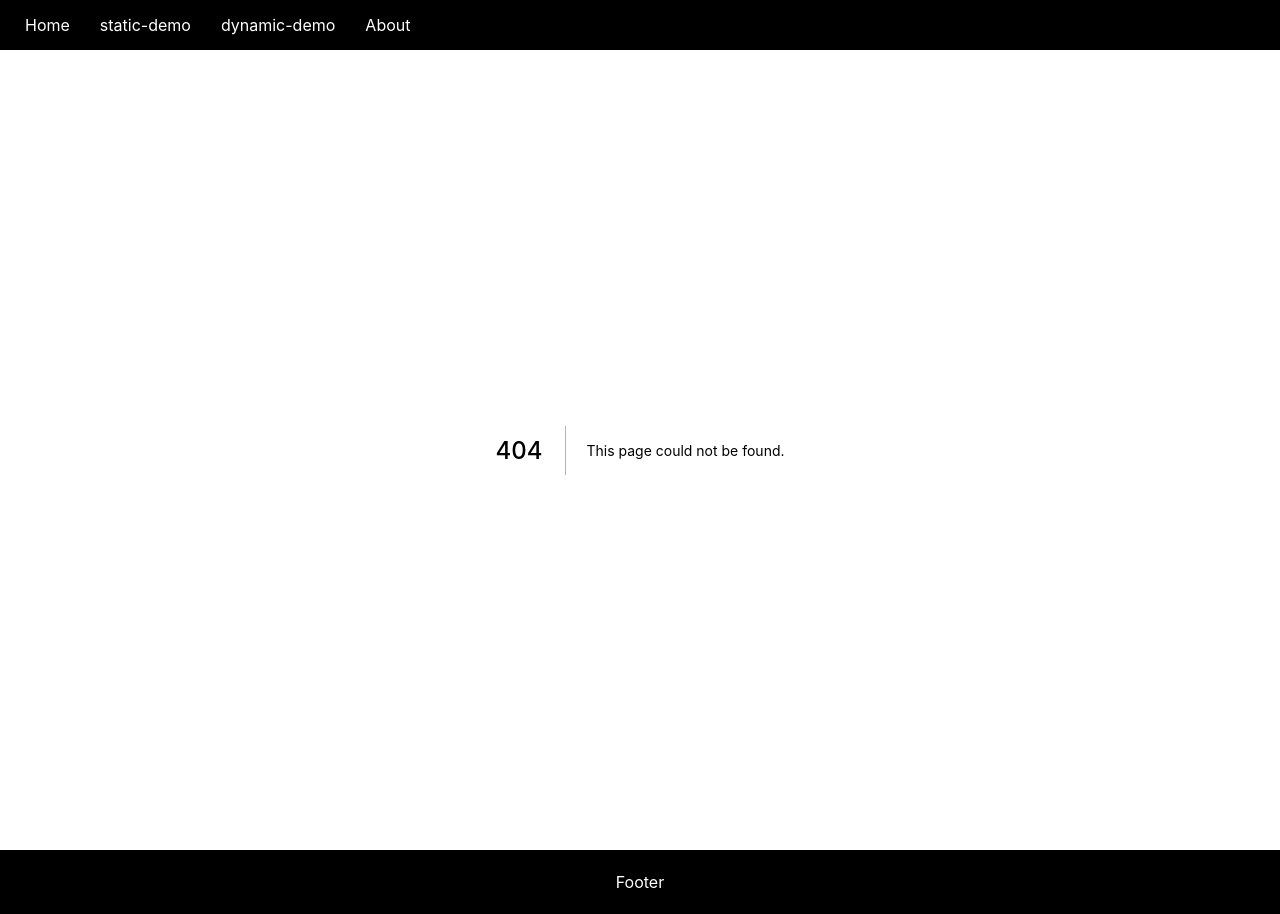
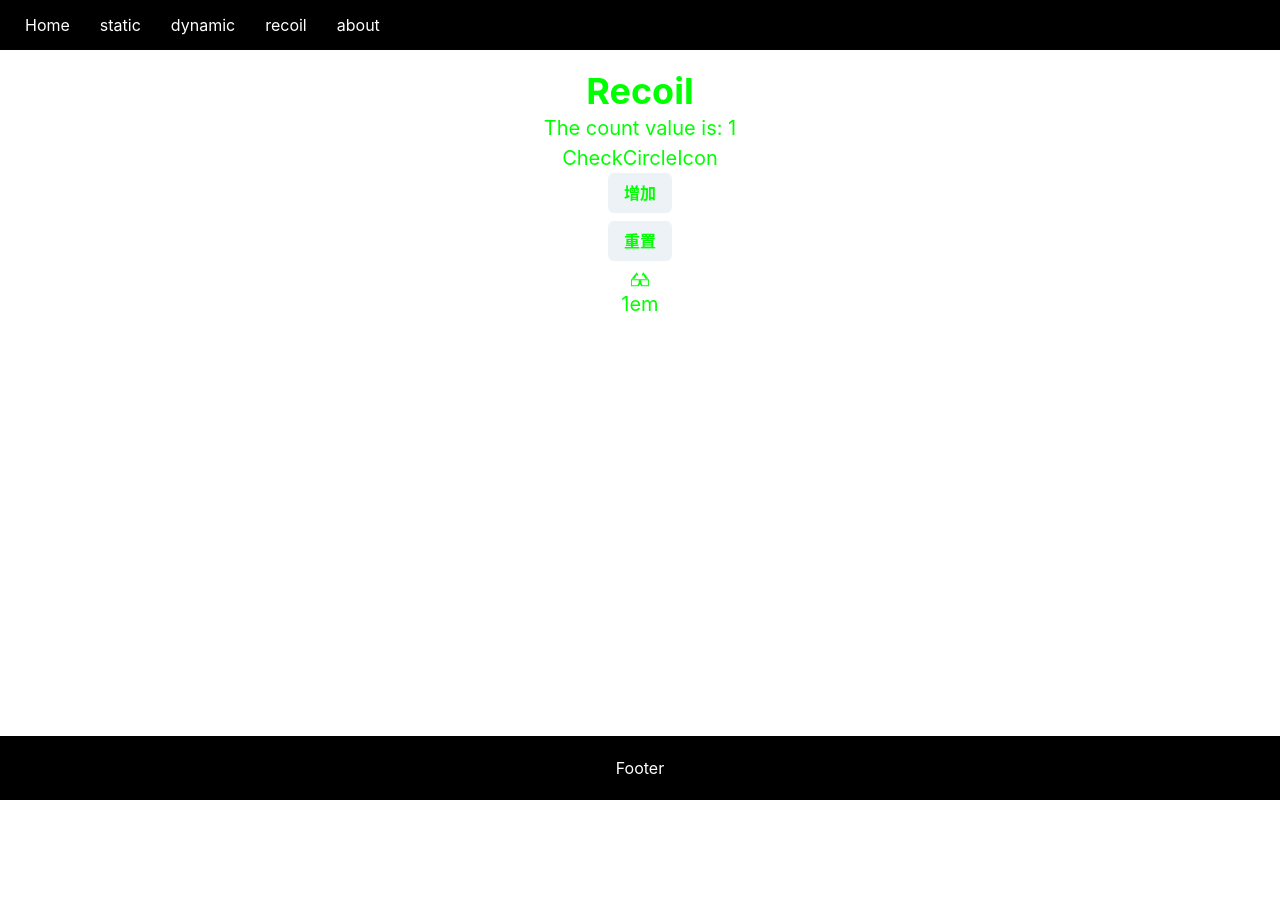
Before and after one commit to nshen/my-react-starter-2021, a Next.js app: page /recoil-demo in a window 1280 px wide. Before the commit this address had no page. After the commit the page ends 800 px from the top, so only its background shows below. Built offline with nearby package versions, Linux system fonts and the light colour scheme.

Commit message:
add recoil

```diff
--- a/components/Nav/index.tsx
+++ b/components/Nav/index.tsx
@@ -10,13 +10,16 @@
           <Link href="/">Home</Link>
         </li>
         <li>
-          <Link href="/static-demo">static-demo</Link>
+          <Link href="/static-demo">static</Link>
         </li>
         <li>
-          <Link href="/dynamic-demo">dynamic-demo</Link>
+          <Link href="/dynamic-demo">dynamic</Link>
         </li>
         <li>
-          <Link href="/about">About</Link>
+          <Link href="/recoil-demo">recoil</Link>
+        </li>
+        <li>
+          <Link href="/about">about</Link>
         </li>
       </ul>
     </nav>
--- a/package.json
+++ b/package.json
@@ -15,7 +15,9 @@
     "framer-motion": "^4",
     "next": "11.0.1",
     "react": "17.0.2",
-    "react-dom": "17.0.2"
+    "react-dom": "17.0.2",
+    "react-icons": "^4.2.0",
+    "recoil": "^0.3.1"
   },
   "devDependencies": {
     "@types/react": "17.0.11",
--- a/pages/_app.tsx
+++ b/pages/_app.tsx
@@ -3,14 +3,17 @@
 import Layout from "../components/Layout";
 import { ChakraProvider } from "@chakra-ui/react";
 import theme, { help } from "../styles/theme";
+import { RecoilRoot } from "recoil";
 
 function MyApp({ Component, pageProps }: AppProps) {
   //   help();
   return (
     <ChakraProvider resetCSS theme={theme}>
-      <Layout>
-        <Component {...pageProps} />
-      </Layout>
+      <RecoilRoot>
+        <Layout>
+          <Component {...pageProps} />
+        </Layout>
+      </RecoilRoot>
     </ChakraProvider>
   );
 }
--- /dev/null
+++ b/pages/recoil-demo.tsx
@@ -0,0 +1,38 @@
+import React from "react";
+import { Flex, Box, Heading, Text, Button, Icon } from "@chakra-ui/react";
+import { Gi3DGlasses } from "react-icons/gi";
+import { useRecoilState, useResetRecoilState, useRecoilValue } from "recoil";
+import { countAtom, countSelector } from "../states";
+
+const RecoilDemo = () => {
+  const [count, setCount] = useRecoilState(countAtom);
+  const resetCount = useResetRecoilState(countAtom);
+  const iconSize = useRecoilValue(countSelector);
+  return (
+    <Flex direction="column" alignItems="center" w="100vw" p="5">
+      <Heading>Recoil</Heading>
+      <Text>The count value is: {count}</Text>
+      CheckCircleIcon
+      <Button
+        mb={2}
+        onClick={() => {
+          setCount(count + 1);
+        }}
+      >
+        增加
+      </Button>
+      <Button
+        mb={2}
+        onClick={() => {
+          resetCount();
+        }}
+      >
+        重置
+      </Button>
+      <Icon as={Gi3DGlasses} boxSize={iconSize} />
+      <Text>{iconSize}</Text>
+    </Flex>
+  );
+};
+
+export default RecoilDemo;
--- /dev/null
+++ b/states/index.ts
@@ -0,0 +1,14 @@
+import { atom, selector } from "recoil";
+
+export const countAtom = atom({
+  key: "count-atom",
+  default: 1,
+});
+
+export const countSelector = selector({
+  key: "count-selector",
+  get: ({ get }) => {
+    const count = get(countAtom); // 取countAtom，修改
+    return count + "em";
+  },
+});
```
